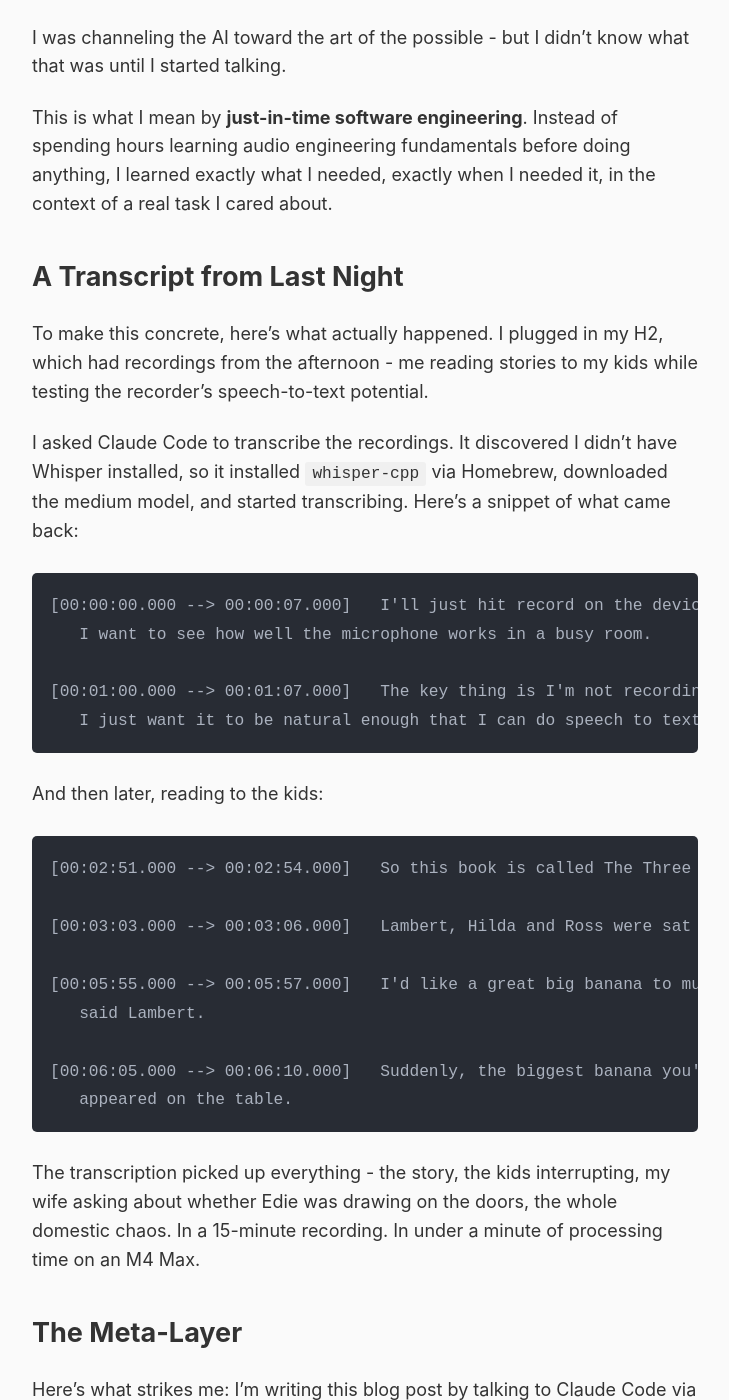
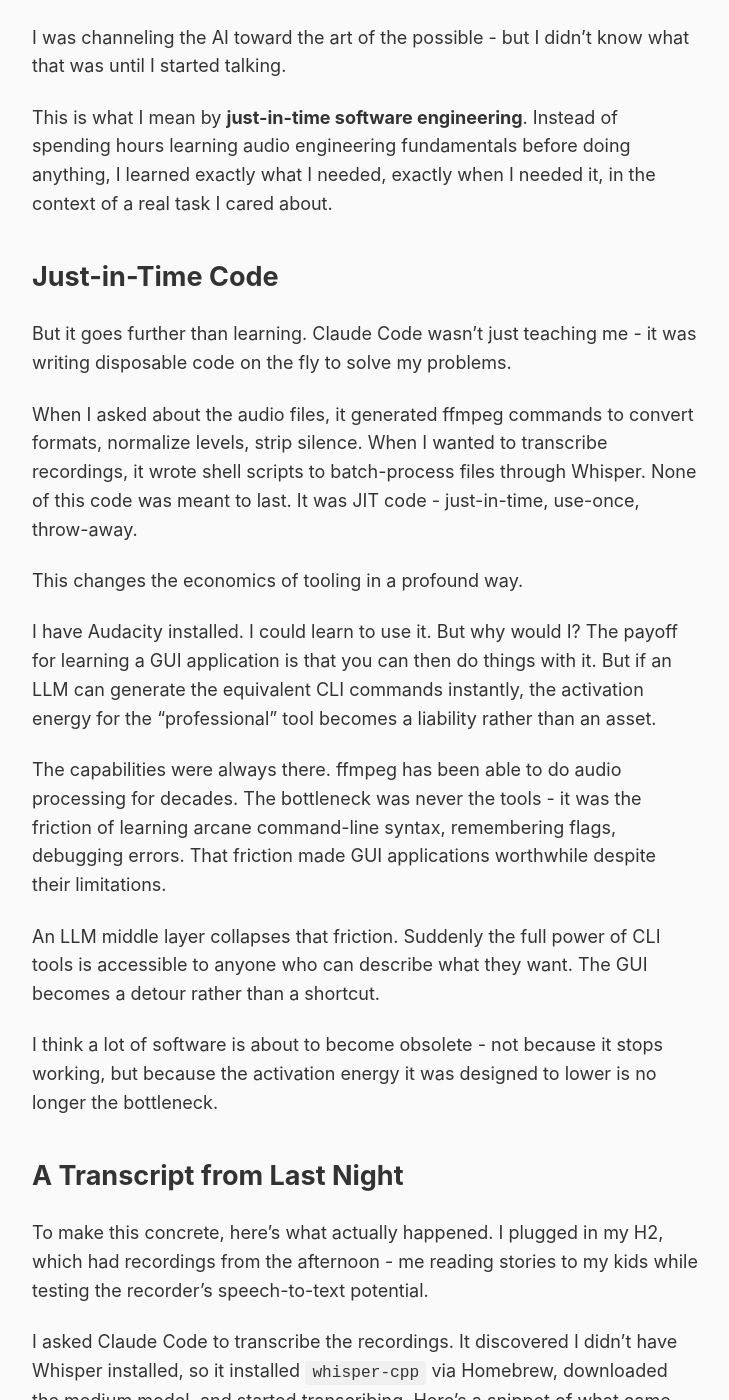
Before and after one commit to rob137/rob137.github.io, a Jekyll site: the page built from _posts/2026-01-02-voice-first-the-future-of-talking-to-machines.md, in a window 1280 px wide and 1400 px high, scrolled down 1506 px. Shown: the whole window, without its empty margins (275-1004 px from the left). Built offline with Jekyll 4.4.1, drawn with Linux system fonts in a browser that asks for light colours.

Commit message:
Add JIT code section, fix second post date format

```diff
--- a/_posts/2026-01-02-voice-first-the-future-of-talking-to-machines.md
+++ b/_posts/2026-01-02-voice-first-the-future-of-talking-to-machines.md
@@ -30,6 +30,22 @@
 I was channeling the AI toward the art of the possible - but I didn't know what that was until I started talking.
 
 This is what I mean by **just-in-time software engineering**. Instead of spending hours learning audio engineering fundamentals before doing anything, I learned exactly what I needed, exactly when I needed it, in the context of a real task I cared about.
+
+## Just-in-Time Code
+
+But it goes further than learning. Claude Code wasn't just teaching me - it was writing disposable code on the fly to solve my problems.
+
+When I asked about the audio files, it generated ffmpeg commands to convert formats, normalize levels, strip silence. When I wanted to transcribe recordings, it wrote shell scripts to batch-process files through Whisper. None of this code was meant to last. It was JIT code - just-in-time, use-once, throw-away.
+
+This changes the economics of tooling in a profound way.
+
+I have Audacity installed. I could learn to use it. But why would I? The payoff for learning a GUI application is that you can then do things with it. But if an LLM can generate the equivalent CLI commands instantly, the activation energy for the "professional" tool becomes a liability rather than an asset.
+
+The capabilities were always there. ffmpeg has been able to do audio processing for decades. The bottleneck was never the tools - it was the friction of learning arcane command-line syntax, remembering flags, debugging errors. That friction made GUI applications worthwhile despite their limitations.
+
+An LLM middle layer collapses that friction. Suddenly the full power of CLI tools is accessible to anyone who can describe what they want. The GUI becomes a detour rather than a shortcut.
+
+I think a lot of software is about to become obsolete - not because it stops working, but because the activation energy it was designed to lower is no longer the bottleneck.
 
 ## A Transcript from Last Night
 
```
Also changed, not shown: _posts/2026-01-02-how-this-blog-exists.md (+1 -1 lines).
